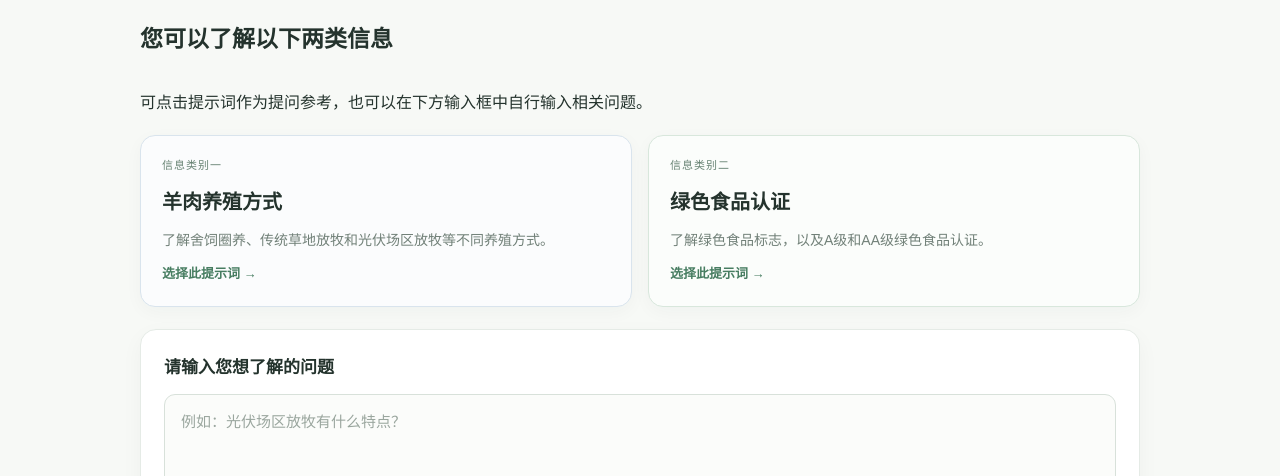
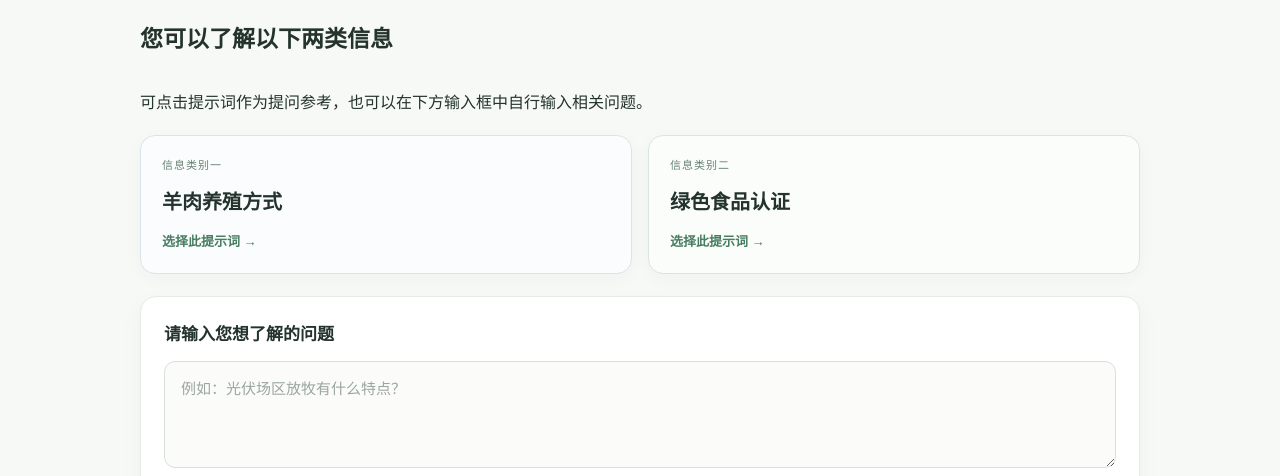
Before and after one commit to YuanyuanLiu1015/b-group-website, a plain HTML site: page index.html in a window 1280 px wide. Shown: the part 324-800 px from the top of the page. Drawn offline with Linux system fonts and the light colour scheme.

Commit message:
Add files via upload

```diff
--- a/index.html
+++ b/index.html
@@ -25,13 +25,11 @@
       <button type="button" class="category-prompt production-prompt" data-query="我想了解羊肉的养殖方式">
         <span class="prompt-index">信息类别一</span>
         <strong>羊肉养殖方式</strong>
-        <span>了解舍饲圈养、传统草地放牧和光伏场区放牧等不同养殖方式。</span>
         <em>选择此提示词 →</em>
       </button>
       <button type="button" class="category-prompt green-prompt" data-query="我想了解羊肉的绿色食品认证">
         <span class="prompt-index">信息类别二</span>
         <strong>绿色食品认证</strong>
-        <span>了解绿色食品标志，以及A级和AA级绿色食品认证。</span>
         <em>选择此提示词 →</em>
       </button>
     </div>
```
